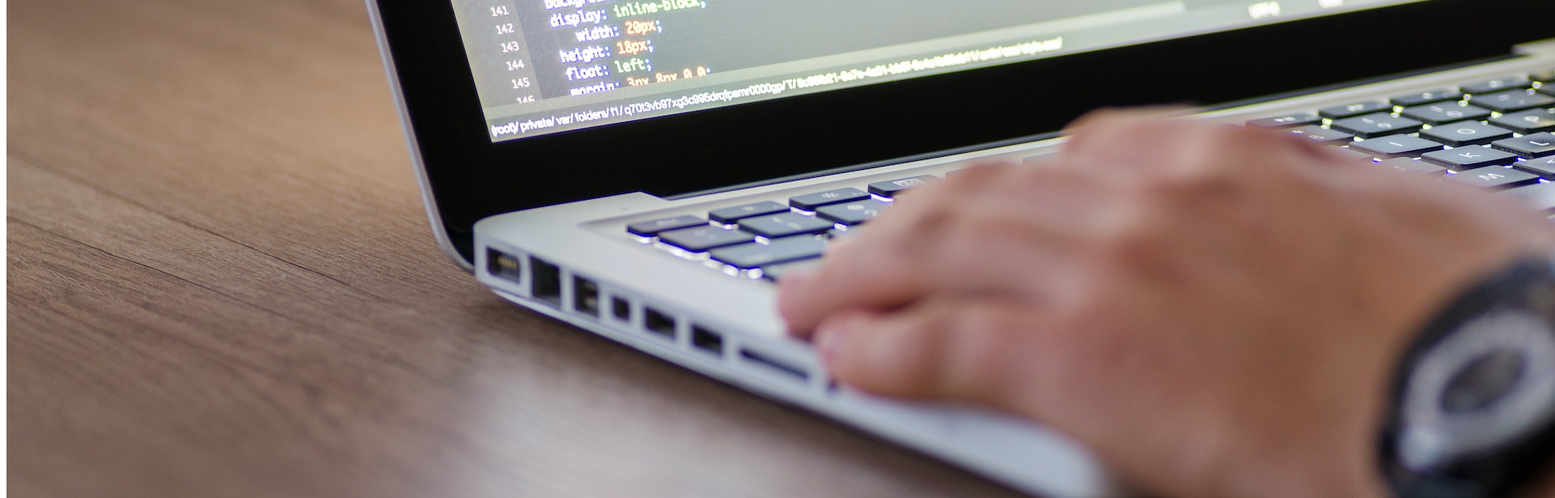
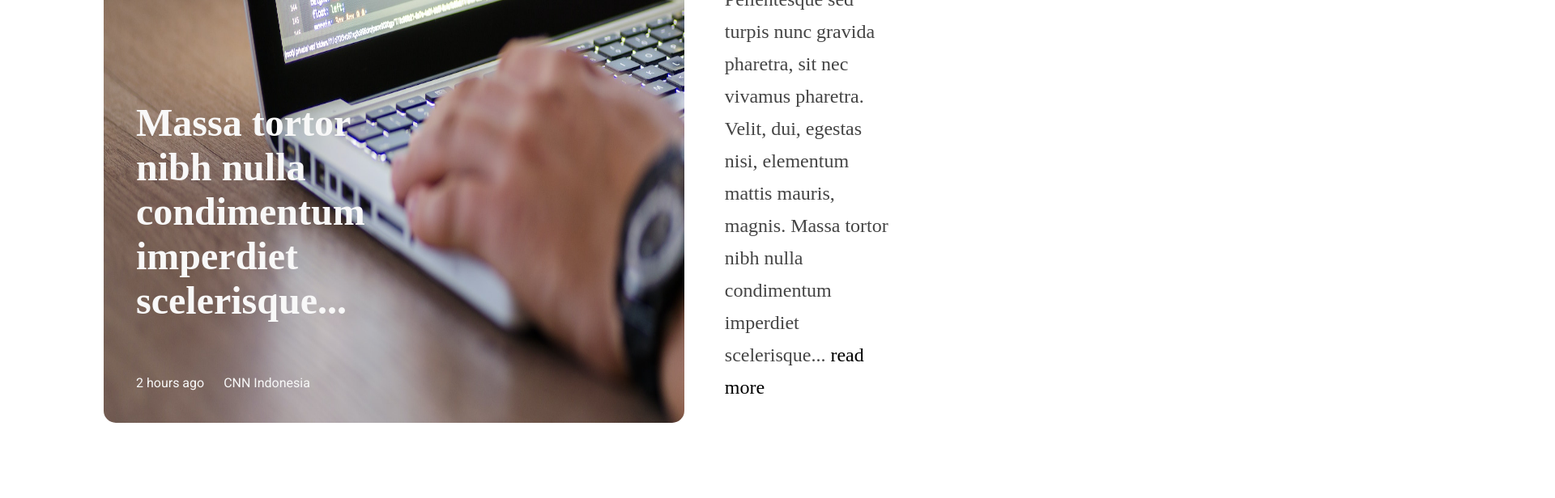
Before and after one commit to Riicky-hub/News_Portal, a website: page frontend/assets/index.html in a window 1280 px wide. Shown: the part 460-1076 px from the top of the page at 81% size, 1920 px wide, since content can reach past the window. After the commit the page ends 1033 px from the top, so only its background shows below. Drawn offline with Linux system fonts and the light colour scheme; a web font is replaced by a local one.

Commit message:
finalizando hot topics(html and css)

```diff
--- a/frontend/assets/index.html
+++ b/frontend/assets/index.html
@@ -25,8 +25,16 @@
         </header>
         <div class="hotTopics">
             <!-- ideal: img 1920x1080 -->
-            <h1>Hot Topic</h1>
-            <img src="./img/hotTopic.jpg" alt="Hot Topic">
+            <h1 class="hotTopics__title">Hot Topics</h1>
+            <div class="hotTopics__items">
+                <h4 class="hotTopics__items--newsTitle"><a target="_blank" href="https://www.google.com">Massa tortor nibh nulla condimentum imperdiet scelerisque...</a></h4>
+                <div class="hotTopics__items--info">
+                    <p>2 hours ago</p>
+                    <p>CNN Indonesia</p>
+                </div>
+                <img src="./img/hotTopic.jpg" alt="Hot Topic">
+                <p class="hotTopics__items--text"><span>Nisi,</span> sagittis aliquet sit rutrum. Nunc, id vestibulum quam ornare adipiscing. Pellentesque sed turpis nunc gravida pharetra, sit nec vivamus pharetra. Velit, dui, egestas nisi, elementum mattis mauris, magnis. Massa tortor nibh nulla condimentum imperdiet scelerisque... <a href="https://www.google.com" target="_blank">read more</a></p>
+            </div>
         </div>
     </body>
     <script src="https://kit.fontawesome.com/efde86963f.js" crossorigin="anonymous"></script>
--- a/frontend/assets/scss/_hotTopics.scss
+++ b/frontend/assets/scss/_hotTopics.scss
@@ -0,0 +1,62 @@
+.hotTopics {
+    @include container(50px);
+    &__title {
+        font-size: 2.4rem;
+        color: $black;
+    }
+    &__items {
+        width: 100%;
+        display: flex;
+        position: relative;
+        img {
+            width: 70%;
+            border-radius: 15px;
+            transition: all 0.5s ease-in-out;
+            &:hover {
+                filter: grayscale(40%);
+                filter: blur(20%);
+            }
+        }
+        &--newsTitle {
+            position: absolute;
+            left: 40px;
+            bottom: 60px;
+            z-index: 20;
+            font-size: $fontSizeBig;
+            text-align: left;
+            width: 35%;
+            font-family: $fontNews;
+            a {
+                color: $white;
+                text-decoration: none;
+            }
+        }
+        &--info {
+            position: absolute;
+            bottom: 40px;
+            left: 40px;
+            z-index: 20;
+            p {
+                display: inline;
+                margin: 0 20px 0 0;
+                color: $white;
+            }
+        }
+        &--text {
+            padding: 0 50px;
+            width: 325px;
+            text-align: left;
+            font-size: $fontSizeNormal;
+            font-family: $fontNews;
+            line-height: 40px;
+            color: $gray;
+            span {
+                font-size: $fontSizeBig;
+            }
+            a {
+                color: black;
+                text-decoration: none;
+            }
+        }
+    }
+}
--- a/frontend/assets/scss/_vars.scss
+++ b/frontend/assets/scss/_vars.scss
@@ -1,5 +1,12 @@
 // vars
 $fontNews: 'Playfair';
+$fontSizeNormal: 1.5rem;
+$fontSizeBig: 3rem;
+
+// colors
+$gray: #444444;
+$black: #121221;
+$white: #F8F8F8;
 
 // mixins
 @mixin container($upDown) {
```
Also changed, not shown: frontend/assets/css/style.css, 1 other file.
